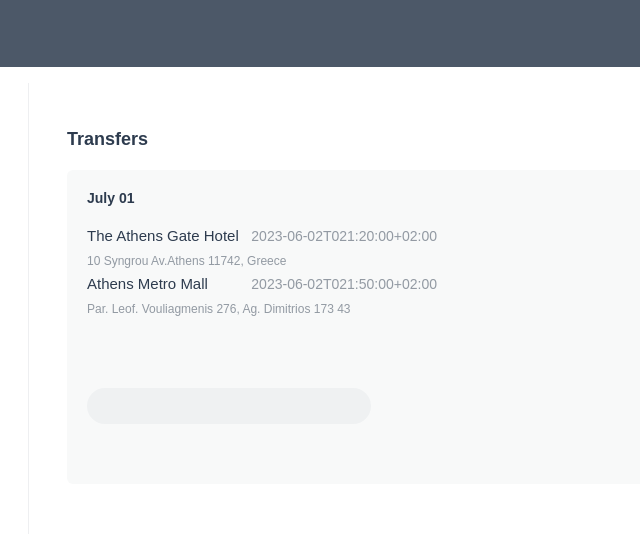
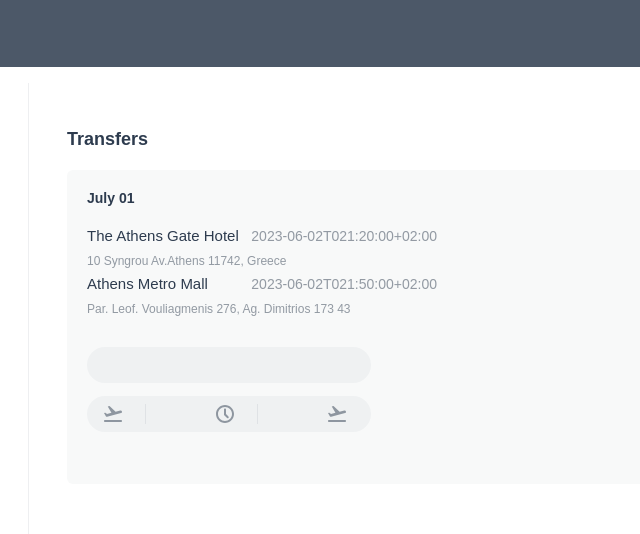
Before and after one commit to vitordalbemcosta/welcome-pickups, a Gatsby site: page / in a window 1280 px wide. Both pictures are taken after a click on the element 544 px from the left and 498 px from the top of the page. Shown: the top 534 px of the page, 349-989 px from the left. Built offline with nearby package versions, Linux system fonts and the light colour scheme; Gatsby itself is replaced by a stand-in of ours.

Commit message:
created rectangle components part of modal

```diff
--- /dev/null
+++ b/src/components/TransfersDetailsFlightStatus/index.jsx
@@ -0,0 +1,68 @@
+import React from 'react'
+import styled from 'styled-components'
+import { rem } from 'polished'
+import TakeOff from '../../images/Takeoff_Icon.svg'
+import TimeIcon from '../../images/Time_Icon.svg'
+
+const RectangleContainer = styled.div`
+  width: ${rem(284)};
+  height: ${rem(36)};
+  flex-shrink: 0;
+  border-radius: ${rem(18)};
+  background: rgba(45, 59, 78, 0.04);
+  display: flex;
+  align-items: center;
+  justify-content: space-between;
+  padding: 0 ${rem(16)};
+  margin-bottom: ${rem(32)};
+`
+
+const IconContainer = styled.div`
+  display: flex;
+  align-items: center;
+`
+
+const VerticalBar = styled.div`
+  width: 1px;
+  height: 20px;
+  flex-shrink: 0;
+  background: rgba(45, 59, 78, 0.08);
+  margin: 0 14px;
+`
+
+const Icon = styled.img`
+  width: ${rem(20)};
+  height: ${rem(20)};
+  flex-shrink: 0;
+  margin-right: ${rem(8)};
+`
+
+const Number = styled.span`
+  color: rgba(45, 59, 78, 1);
+  font-size: ${rem(14)};
+`
+
+//todo: need to investigate the values for flight status and display them
+
+const FlightStatusIcons = ({ isFlightOnTime }) => {
+  return (
+    <RectangleContainer>
+      <IconContainer>
+        <Icon src={TakeOff} alt="Takeoff Icon" />
+        <VerticalBar />
+        <Number>{isFlightOnTime?.flightNumber}</Number>
+      </IconContainer>
+      <IconContainer>
+        <Icon src={TimeIcon} alt="Time Icon" />
+        <VerticalBar />
+        <Number>{isFlightOnTime?.flightTime}</Number>
+      </IconContainer>
+      <IconContainer>
+        <Icon src={TakeOff} alt="Flight Status Icon" />
+        <Number>{isFlightOnTime?.flightStatus}</Number>
+      </IconContainer>
+    </RectangleContainer>
+  )
+}
+
+export default FlightStatusIcons
--- a/src/components/TransfersDetailsRectangle/index.jsx
+++ b/src/components/TransfersDetailsRectangle/index.jsx
@@ -12,7 +12,8 @@ const RectangleContainer = styled.div`
   align-items: center;
   justify-content: space-between;
   padding: 0 ${rem(16)};
-  margin-bottom: ${rem(40)};
+  margin-bottom: ${rem(11)};
+  margin-top: ${rem(26)};
 `
 
 const IconContainer = styled.div`
--- a/src/pageComponents/TransferDetailsModal.jsx
+++ b/src/pageComponents/TransferDetailsModal.jsx
@@ -7,6 +7,7 @@ import EarlyCheckIn from '../images/Early_check_in.svg'
 import LateCheckOut from '../images/Late_check_out.svg'
 import Transfer from '../images/Transfer.svg'
 import TransfersDetailsRectangle from '../components/TransfersDetailsRectangle'
+import TransfersDetailsFlightStatus from '../components/TransfersDetailsFlightStatus'
 
 const TransferImage = styled.img`
   width: ${rem(83)};
@@ -174,6 +175,7 @@ const OpportunityImage = styled.img`
 
 //todo: need to find out how to make the formatTime function work here
 //todo: need to investigate why icons not coming line 220
+//todo: use the remainder props as needed
 const TransferDetailsModal = ({
   isOpen,
   firstName,
@@ -200,6 +202,7 @@ const TransferDetailsModal = ({
   transfer,
 }) => {
   const opportunities = transfer ? transfer.opportunities : []
+  const isFlightOnTime = transfer ? transfer.flight_status : {}
 
   return (
     <div>
@@ -277,6 +280,7 @@ const TransferDetailsModal = ({
                   </TransferDetails>
                 </TransfersContainer>
                 <TransfersDetailsRectangle opportunities={opportunities} />
+                <TransfersDetailsFlightStatus isFlightOnTime={isFlightOnTime} />
               </Container>
             </div>
           </Wrapper>
--- a/src/utils/mapDetails.jsx
+++ b/src/utils/mapDetails.jsx
@@ -15,7 +15,11 @@ const mapDetails = (transfer) => {
     babySeats: transfer.babyseats,
     luggage: transfer.luggage,
     handLuggage: transfer.hand_luggage,
-    flightStatus: transfer.flight_status,
+    flightStatus: {
+      flightNumber: transfer.flight_number,
+      flightTime: transfer.flight_time,
+      flightStatus: transfer.flight_status,
+    },
     traveler: {
       phoneNumber: transfer.traveler?.phone_number,
       email: transfer.traveler?.email,
```
Also changed, not shown: src/images/Takeoff_Icon.svg (added), src/images/Time_Icon.svg (added).
